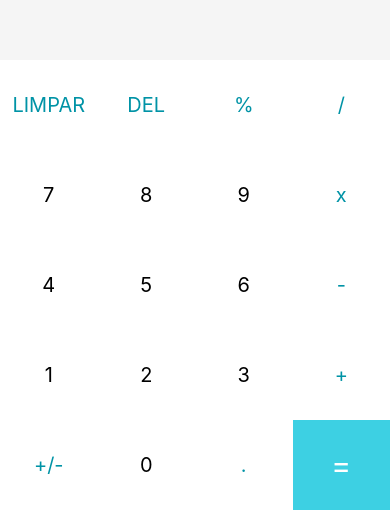
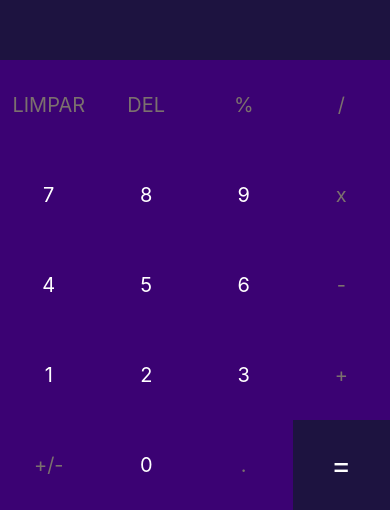
Before and after one commit to latorreana/Calculadora, a React Native app in the folder Calculadora/: screen / in a window 390 px wide. Shown: the part 334-844 px from the top of the page. Built offline with nearby package versions, Linux system fonts and the light colour scheme.

Commit message:
Correção das cores do layout

```diff
--- a/Calculadora/App.js
+++ b/Calculadora/App.js
@@ -1,6 +1,6 @@
 import React from 'react';
 import { useState } from 'react'
-import { StyleSheet, Text, View, TouchableOpacity, Button } from 'react-native';
+import { StyleSheet, Text, View, TouchableOpacity } from 'react-native';
 
 export default function App() {
   // Mapeamento de teclas
@@ -12,23 +12,26 @@ export default function App() {
 
   function calculator() {
     const splitNumbers = currentNumber.split(' ')
-    const fistNumber = parseFloat(splitNumbers[0])
+    const firstNumber = parseFloat(splitNumbers[0])
     const lastNumber = parseFloat(splitNumbers[2])
     const operator = splitNumbers[1]
 
     // Faz ação referente tecla pressionada
     switch (operator) {
       case '+':
-        setCurrentNumber((fistNumber + lastNumber).toString())
+        setCurrentNumber((firstNumber + lastNumber).toString())
         return
       case '-':
-        setCurrentNumber((fistNumber - lastNumber).toString())
+        setCurrentNumber((firstNumber - lastNumber).toString())
         return
       case 'x':
-        setCurrentNumber((fistNumber * lastNumber).toString())
+        setCurrentNumber((firstNumber * lastNumber).toString())
         return
       case '/':
-        setCurrentNumber((fistNumber / lastNumber).toString())
+        setCurrentNumber((firstNumber / lastNumber).toString())
+        return
+      case '%':
+        setCurrentNumber(((firstNumber * lastNumber / 100)).toString())
         return
     }
   }
@@ -52,7 +55,7 @@ export default function App() {
         calculator()
         return
       case '+/-':
-        setCurrentNumber(parseFloat(currentNumber) * -1);
+        setCurrentNumber(parseFloat(currentNumber) * -1)
         return
       case '%':
         setCurrentNumber(currentNumber + ' ' + buttonPressed)
@@ -77,12 +80,12 @@ export default function App() {
 
         {buttons.map((button) =>
           button === '=' ? // Mapeamento do botão =
-            <TouchableOpacity onPress={() => handleInput(button)} key={button} style={[styles.button, { backgroundColor: '#3dd0e3' }]}>
+            <TouchableOpacity onPress={() => handleInput(button)} key={button} style={[styles.button, { backgroundColor: '#1D1340' }]}>
               <Text style={[styles.textButton, { color: "white", fontSize: 30 }]}>{button}</Text>
             </TouchableOpacity>
             : // Mapeamento dos outros botões
             <TouchableOpacity onPress={() => handleInput(button)} key={button} style={styles.button}>
-              <Text style={[styles.textButton, { color: typeof (button) === 'number' ? 'black' : '#0093a6' }]}>{button}</Text>
+              <Text style={[styles.textButton, { color: typeof (button) === 'number' ? 'white' : '#7B706E' }]}>{button}</Text>
             </TouchableOpacity>
         )}
       </View>
@@ -98,10 +101,10 @@ const styles = StyleSheet.create({
   results: {
     flex: 2,
     justifyContent: "center",
-    backgroundColor: "#f5f5f5"
+    backgroundColor: "#1D1340"
   },
   resultText: {
-    color: "#282F38",
+    color: "#FDF9FF",
     fontSize: 32,
     fontWeight: "bold",
     padding: 12,
@@ -118,7 +121,7 @@ const styles = StyleSheet.create({
     flexWrap: 'wrap',
   },
   button: {
-    backgroundColor: 'white',
+    backgroundColor: '#3B0273',
     alignItems: 'center',
     justifyContent: 'center',
     minWidth: 90,
@@ -126,7 +129,7 @@ const styles = StyleSheet.create({
     flex: 2,
   },
   textButton: {
-    color: "#7c7c7c",
+    color: "#7B706E",
     fontSize: 20,
   }
 });
```
